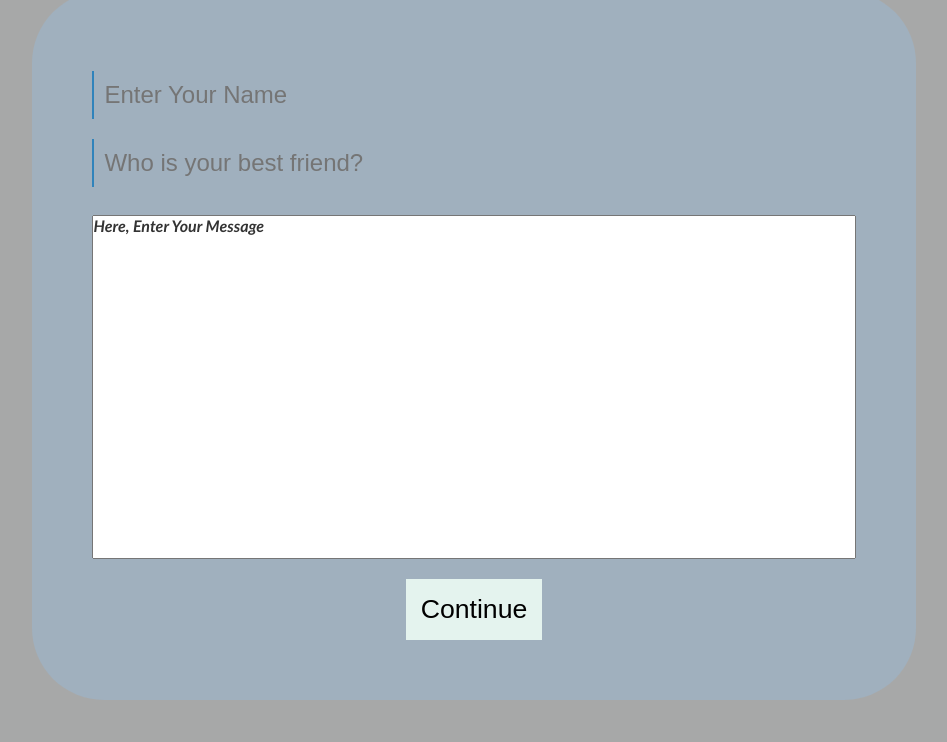
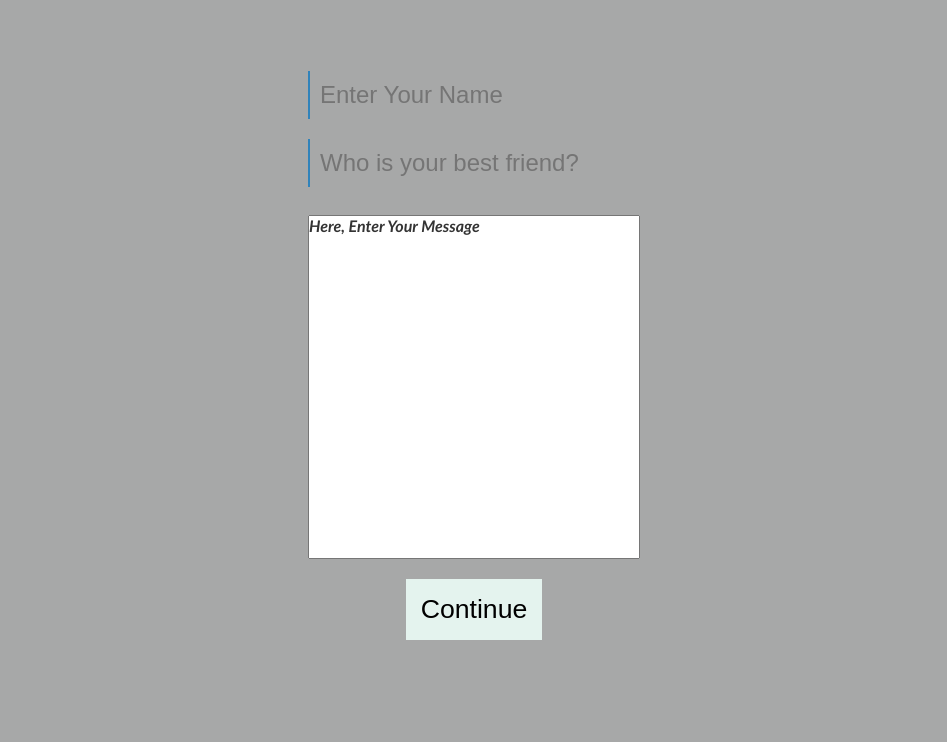
Before and after one commit to Ding-Dong101/messagingApp, a plain HTML site: page index.html in a window 1280 px wide. Shown: the part 58-800 px from the top of the page, without its empty margins (166-1113 px from the left). Drawn offline with Linux system fonts and the light colour scheme; no server answers.

Commit message:
Update full-style.css

```diff
--- a/full-style.css
+++ b/full-style.css
@@ -25,9 +25,9 @@ input:focus{
     border-radius: 10px;
 }
 form{
-    width: 69%;
-    border-radius: 72px;
-    background-color: rgb(160, 176, 190);
+/*     width: 69%; */
+/*     border-radius: 72px;
+    background-color: rgb(160, 176, 190); */
     padding: 60px;
     text-align: center;
 }
```
